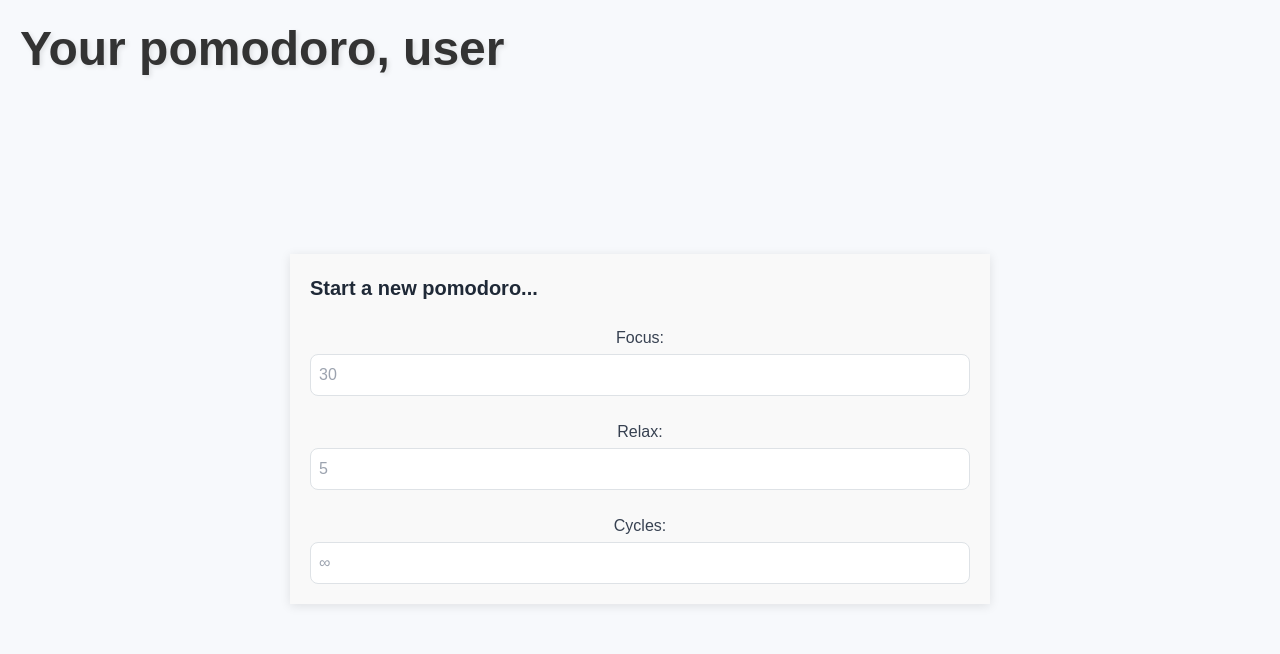
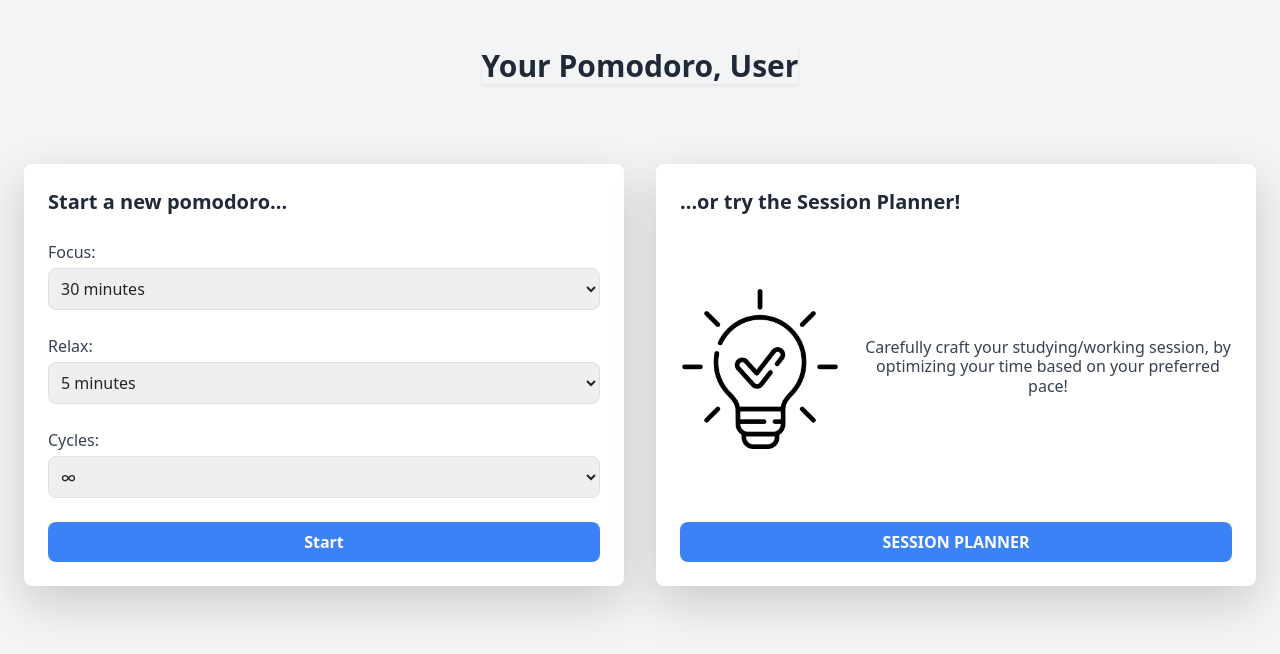
Before and after one commit to mikegaravani/TW-Project, a React (Vite) app in the folder client/: page /pomodoro in a window 1280 px wide. Shown: the top 654 px of the page. Built offline with nearby package versions, Linux system fonts and the light colour scheme.

Commit message:
work on pomo entrypage

```diff
--- a/client/package.json
+++ b/client/package.json
@@ -33,6 +33,8 @@
     "eslint-plugin-react-refresh": "^0.4.9",
     "globals": "^15.9.0",
     "postcss": "^8.4.49",
+    "prettier": "^3.4.1",
+    "prettier-plugin-tailwindcss": "^0.6.9",
     "tailwindcss": "^3.4.15",
     "vite": "^5.4.0"
   }
--- a/client/src/components/pomodoro-components/EPForm.jsx
+++ b/client/src/components/pomodoro-components/EPForm.jsx
@@ -3,35 +3,68 @@ import React, { useState } from "react";
 function EPForm() {
   return (
     <>
-      <div>
+      <div className="flex-1">
         <div className="text-left text-xl font-semibold text-gray-800 mb-4">
           Start a new pomodoro...
         </div>
+
         <div className="flex flex-col gap-4">
           <div className="flex flex-col">
-            <label className="text-gray-700 font-medium mb-1">Focus:</label>
-            <input
-              type="text"
-              placeholder="30"
-              className="border border-gray-300 rounded-lg p-2 focus:outline-none focus:ring-2 focus:ring-blue-500"
-            />
+            <label className="text-left text-gray-700 font-medium mb-1">
+              Focus:
+            </label>
+            <select className="border border-gray-300 rounded-lg p-2 focus:outline-none focus:ring-2 focus:ring-blue-500">
+              <option value="">Custom</option>
+              <option value="15">15 minutes</option>
+              <option value="20">20 minutes</option>
+              <option value="25">25 minutes</option>
+              <option value="30" selected>
+                30 minutes
+              </option>
+              <option value="35">35 minutes</option>
+              <option value="40">40 minutes</option>
+              <option value="50">50 minutes</option>
+              <option value="60">1 hour</option>
+            </select>
+          </div>
+
+          <div className="flex flex-col">
+            <label className="text-left text-gray-700 font-medium mb-1">
+              Relax:
+            </label>
+            <select className="border border-gray-300 rounded-lg p-2 focus:outline-none focus:ring-2 focus:ring-green-500">
+              <option value="">Custom</option>
+              <option value="3">3 minutes</option>
+              <option value="5" selected>
+                5 minutes
+              </option>
+              <option value="10">10 minutes</option>
+              <option value="15">15 minutes</option>
+            </select>
           </div>
           <div className="flex flex-col">
-            <label className="text-gray-700 font-medium mb-1">Relax:</label>
-            <input
-              type="text"
-              placeholder="5"
-              className="border border-gray-300 rounded-lg p-2 focus:outline-none focus:ring-2 focus:ring-green-500"
-            />
+            <label className="text-left text-gray-700 font-medium mb-1">
+              Cycles:
+            </label>
+            <select className="border border-gray-300 rounded-lg p-2 focus:outline-none focus:ring-2 focus:ring-purple-500">
+              <option value="">Custom</option>
+              <option value="2">2</option>
+              <option value="3">3</option>
+              <option value="3">4</option>
+              <option value="5">5</option>
+              <option value="6">6</option>
+              <option value="7">7</option>
+              <option value="8">8</option>
+              <option value="9">9</option>
+              <option value="10">10</option>
+              <option value="∞" selected>
+                ∞
+              </option>
+            </select>
           </div>
-          <div className="flex flex-col">
-            <label className="text-gray-700 font-medium mb-1">Cycles:</label>
-            <input
-              type="text"
-              placeholder="∞"
-              className="border border-gray-300 rounded-lg p-2 focus:outline-none focus:ring-2 focus:ring-purple-500"
-            />
-          </div>
+          <button className="bg-blue-500 text-white font-semibold py-2 rounded-lg hover:bg-blue-300">
+            Start
+          </button>
         </div>
       </div>
     </>
--- /dev/null
+++ b/client/src/components/pomodoro-components/EPSessionTip.jsx
@@ -0,0 +1,30 @@
+import React from "react";
+import lightbulbBlack from "../../assets/lightbulb-black.png";
+
+function EPSessionTip() {
+  return (
+    <>
+      <div className="flex flex-col justify-between h-full">
+        <div className="text-left text-xl font-semibold text-gray-800 mb-4">
+          ...or try the Session Planner!
+        </div>
+        <div className="flex flex-row gap-4 items-center my-4">
+          <img
+            src={lightbulbBlack}
+            alt="lightbulb"
+            className="w-20 h-20 lg:w-40 lg:h-40 object-cover"
+          ></img>
+          <h6 className="text-center text-gray-700 font-medium mb-1">
+            Carefully craft your studying/working session, by optimizing your
+            time based on your preferred pace!
+          </h6>
+        </div>
+        <button className="mt-4 flex justify-center bg-blue-500 text-white font-semibold py-2 px-4 rounded-lg hover:bg-blue-300">
+          SESSION PLANNER
+        </button>
+      </div>
+    </>
+  );
+}
+
+export default EPSessionTip;
--- a/client/src/components/pomodoro-components/EntryPage.css
+++ /dev/null
@@ -1,60 +0,0 @@
-html,
-body {
-  height: 100%;
-  margin: 0;
-  overflow-y: auto;
-}
-
-.ep-bg-style {
-  display: flex;
-  flex-direction: column;
-  min-height: 100vh;
-  background: #f7f9fc;
-  font-family: "Arial", sans-serif;
-  padding: 20px;
-}
-
-.ep-header-container {
-  width: 100%;
-}
-
-.ep-header-style {
-  text-align: start;
-  display: inline;
-  font-size: 3rem;
-  color: #333;
-  margin: 20px 0;
-  font-weight: bold;
-  font-family: "Arial", sans-serif;
-  text-shadow: 2px 2px 5px rgba(0, 0, 0, 0.1);
-  white-space: nowrap;
-  transition: transform 0.3s ease;
-}
-
-@media (max-width: 768px) {
-  .ep-header-style {
-    font-size: 2rem;
-  }
-}
-
-.ep-content-wrapper-style {
-  flex: 1;
-  display: flex;
-  flex-direction: column;
-  justify-content: center;
-  align-items: center;
-}
-
-.ep-container-style {
-  position: relative;
-  width: 100%;
-  max-width: 700px;
-  background-color: #f9f9f9;
-  padding: 20px;
-
-  border: 1px;
-
-  box-shadow: 0 2px 10px rgba(0, 0, 0, 0.1);
-
-  text-align: center;
-}
--- a/client/src/components/pomodoro-components/EntryPage.jsx
+++ b/client/src/components/pomodoro-components/EntryPage.jsx
@@ -1,25 +1,24 @@
-import React, { useState, useEffect } from "react";
-import "./EntryPage.css";
+import React from "react";
 import EPForm from "./EPForm";
+import EPSessionTip from "./EPSessionTip";
 
 function EntryPage() {
   return (
-    <>
-      <div className="ep-bg-style">
-        <div className="ep-header-container">
-          <h1 className="ep-header-style">Your pomodoro, user</h1>
+    <div className="bg-gray-100 min-h-screen flex flex-col items-center pb-4">
+      <header className="text-start inline-block text-3xl text-gray-800 my-5 font-bold font-sans shadow-sm transition-transform duration-300 whitespace-nowrap">
+        <h1 className="text-3xl font-bold">Your Pomodoro, User</h1>
+      </header>
+
+      <main className="flex flex-col lg:flex-row justify-center items-stretch gap-8 mt-8 px-4 lg:px-16 w-full max-w-7xl">
+        <div className="bg-white shadow-lg rounded-lg p-6 flex-1">
+          <EPForm />
         </div>
 
-        <div className="ep-content-wrapper-style">
-          <div className="ep-container-style">
-            <div className="ep-bp-container">
-              <EPForm />
-            </div>
-            <div className="ep-sp-container"></div>
-          </div>
+        <div className="bg-white shadow-lg rounded-lg p-6 flex-1">
+          <EPSessionTip />
         </div>
-      </div>
-    </>
+      </main>
+    </div>
   );
 }
 
```
Also changed, not shown: client/src/assets/lightbulb-black.png (added), 1 other file (tests, documents, lock files or other folders).
